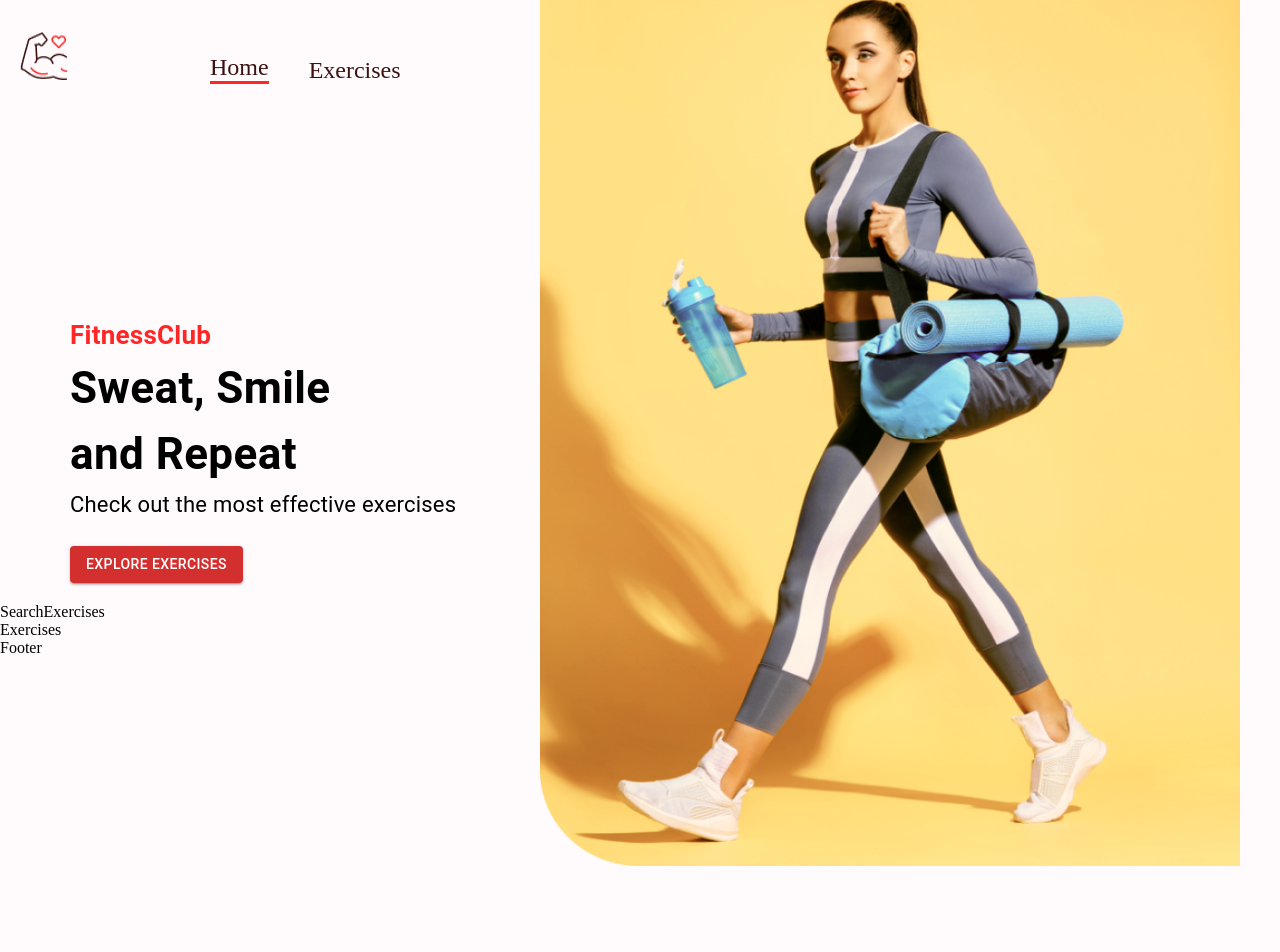
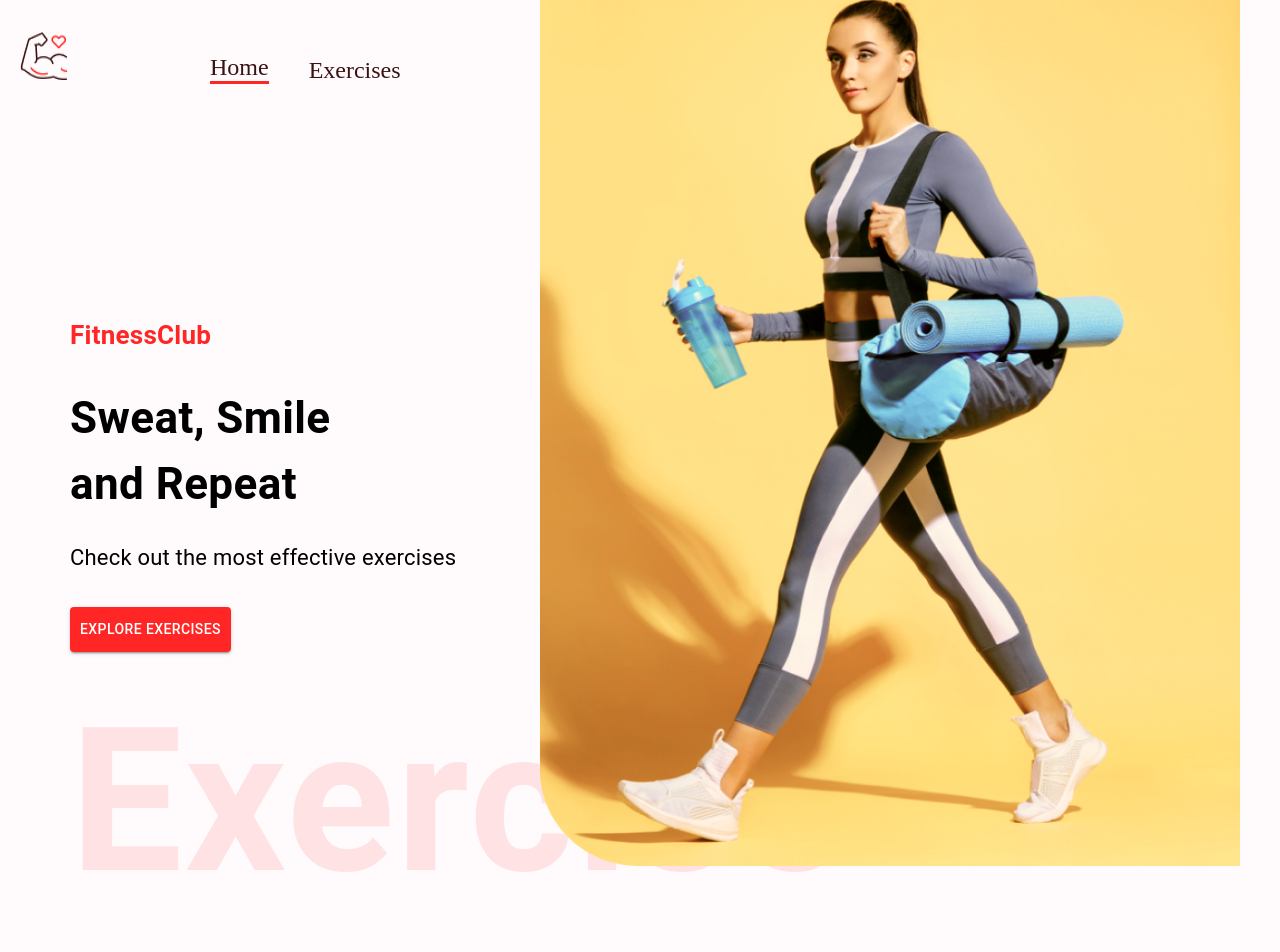
Before and after one commit to andrewpersaud1/Gym-Site, a React (Create React App) app: page / in a window 1280 px wide. Shown: the top 952 px of the page. Before the commit the page ends 866 px from the top, so only its background shows below. Built offline with nearby package versions, Linux system fonts and the light colour scheme.

Commit message:
finished with home page

```diff
--- a/src/components/HeroBanner.js
+++ b/src/components/HeroBanner.js
@@ -12,13 +12,23 @@ const HeroBanner = () => {
         FitnessClub
       </Typography>
       <Typography fontWeight={700}
-      sx={{fontSize: {lg:'44px', xs:'40px'}}}>
+      sx={{fontSize: {lg:'44px', xs:'40px'}}}
+      mb="23px" mt="30px">
         Sweat, Smile <br/> and Repeat
       </Typography>
-      <Typography fontSize='22px' lineHeight='35px' mb={3}>
+      <Typography fontSize='22px' lineHeight='35px' mb={4}>
         Check out the most effective exercises
       </Typography>
-      <Button variant="contained" color="error" href="#exercises">Explore Exercises</Button>
+      <Button variant="contained" color="error" href="#exercises" sx={{backgroundColor:'#ff2625', padding:'10px'}}>Explore Exercises</Button>
+      <Typography
+      fontWeight={600}
+      color="#ff2625"
+      sx={{opacity:0.1,
+      display:{lg: 'block', sm:'none'}}}
+      fontSize="200px"
+      >
+        Exercise
+      </Typography>
       <img src={HeroBannerImage} alt="hero-banner" className="hero-banner-img"/>
     </Box>
   )
```
